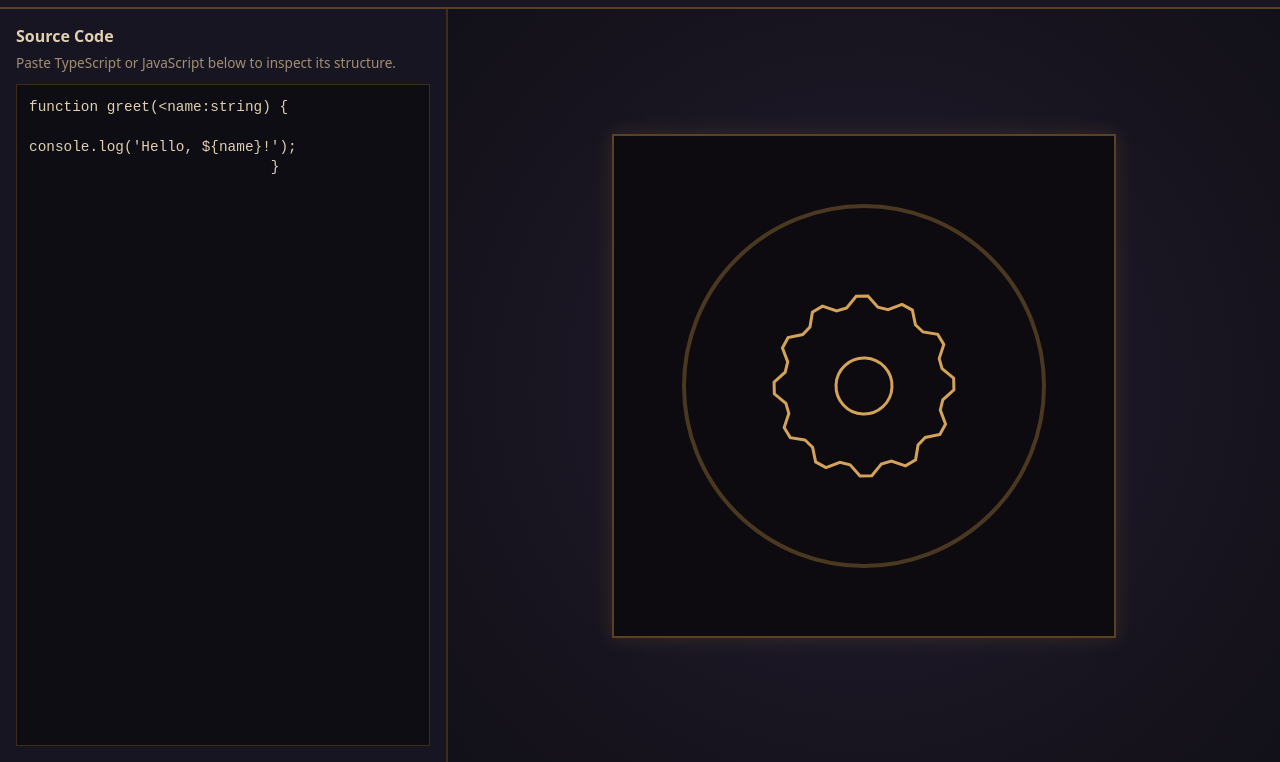
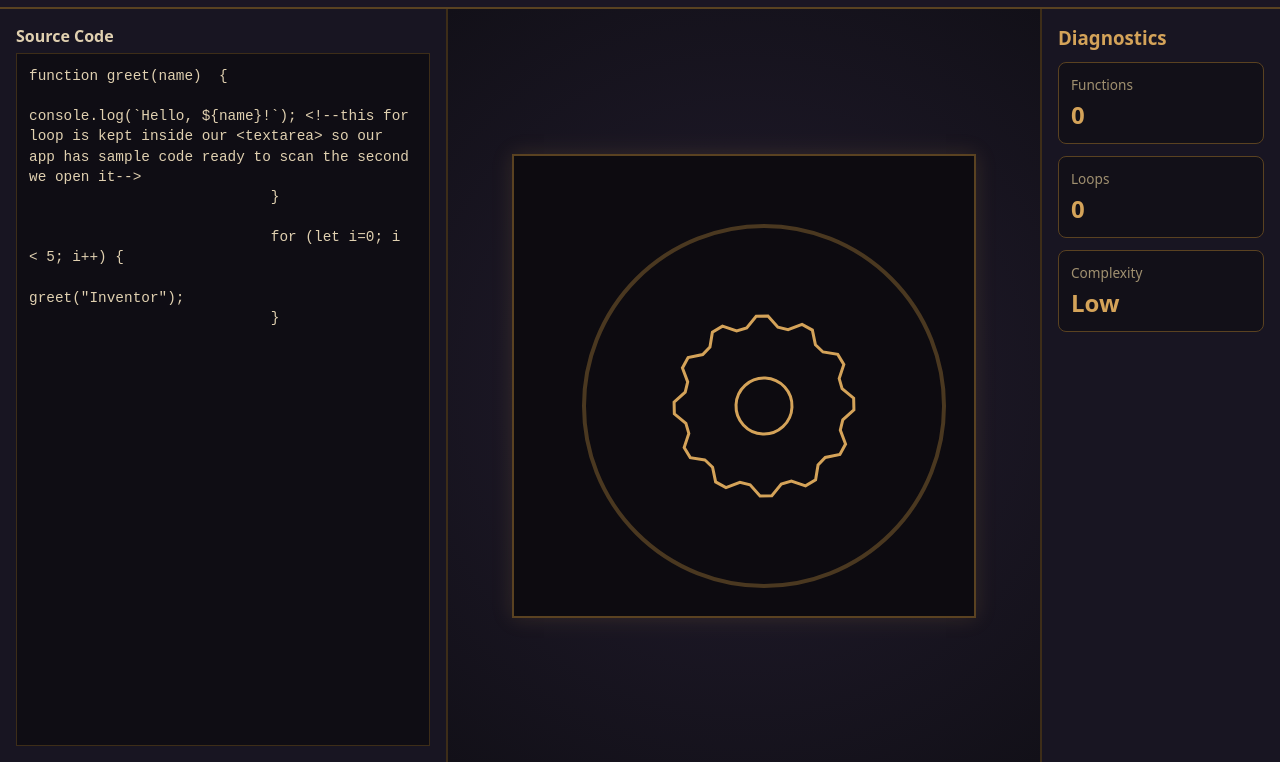
Before and after one commit to sam-tech13/TinkerTick, a plain HTML site: page index.html in a window 1280 px wide. Shown: the part 38-800 px from the top of the page. Drawn offline with Linux system fonts and the light colour scheme.

Commit message:
Enhance html and css with diagnostics panel

```diff
--- a/index.html
+++ b/index.html
@@ -53,6 +53,12 @@
 
         .status-ok {  /* Styles the word 'Ready' */
             color: #6bbe6b;
+            font-weight: 600;
+        }
+
+
+        .status-error {  /* Styles the word 'Error' */
+            color: #e05a5a;
             font-weight: 600;
         }
 
@@ -123,17 +129,57 @@
             background: #0d0b10;
             box-shadow: 0 0 20px rgba(212, 163, 89, 0.15);
         }
+
+
+
+        /* Right-side Diagnostics panel */
+        .metrics-panel {
+            width: 240px;
+            background: #181522;
+            border-left: 2px solid #3d2d18;
+            padding: 16px;
+        }
+
+        .metrics-panel h3 {
+            margin: 0 0 12px;
+            font-size: rem;
+            color: #d4a359;
+        }
+
+        .metric-card {
+            background: #121018;
+            border: 1px solid #5a4221;
+            border-radius: 8px;
+            padding: 12px;
+            margin-bottom: 12px;
+        }
+
+        .metric-label {
+            font-size: 0.85rem;
+            color: #a09070;
+        }
+
+        .metric-value {
+            font-size: 1.5rem;
+            font-weight: 700;
+            color: #d4a359;
+            margin-top: 4px;
+        }
+
+
     </style>
 
     </head>
 
 
-<body>
+
+
+    <body>
 
 
         <header>
             <h1>TinkerTick</h1>
-            <span class="status">Status: <span class="status-ok">Ready</span></span>
+            <span class="status">Status: <span id="engineStatus" class="status-ok">Ready</span></span>
                      </header>
 
 
@@ -141,12 +187,15 @@
                         <div class="editor-panel">
 
                             <h3>Source Code</h3>
-                            <p class="editor-hint">Paste TypeScript or JavaScript below to inspect its structure.</p>
 
+                            <textarea id="codeEditor" class="code-input" spellcheck="false">function greet(name)  {
+                                console.log(`Hello, ${name}!`); <!--this for loop is kept inside our <textarea> so our app has sample code ready to scan the second we open it-->
+                            }
 
-                            <textarea class="code-input" spellcheck="false">function greet(<name:string) {
-                                console.log('Hello, ${name}!');
+                            for (let i=0; i < 5; i++) {
+                                greet("Inventor");
                             }
+
                            </textarea>
                         </div>
 
@@ -154,10 +203,31 @@
                         <div class="canvas-panel">
 
 
-                            <!-- <canvas> creates a blank 500 x 500 pixel drawing board that JS can paint graphics into-->
-                            <canvas id="engineCanvas" width="500" height="500"></canvas>
+                            <!-- <canvas> creates a blank 460 x 460 pixel drawing board that JS can paint graphics into-->
+                            <canvas id="engineCanvas" width="460" height="460"></canvas>
                         </div>
-                    </div>
+
+
+
+                        <div class="metrics-panel">
+                            <h3>Diagnostics</h3>
+
+                            <div class="metric-card">
+                                <div class="metric-label">Functions</div>
+                                <div class="metric-value" id="functionCount">0</div>
+                        </div>
+
+                        <div class="metric-card">
+                            <div class="metric-label">Loops</div>
+                            <div class="metric-value" id="loopCount">0</div>
+                            </div>
+
+                            <div class="metric-card">
+                                <div class="metric-label">Complexity</div>
+                                <div class="metric-value" id="complexityScore">Low</div>
+                            </div>
+                        </div>
+                     </div>
 
 
 
```
